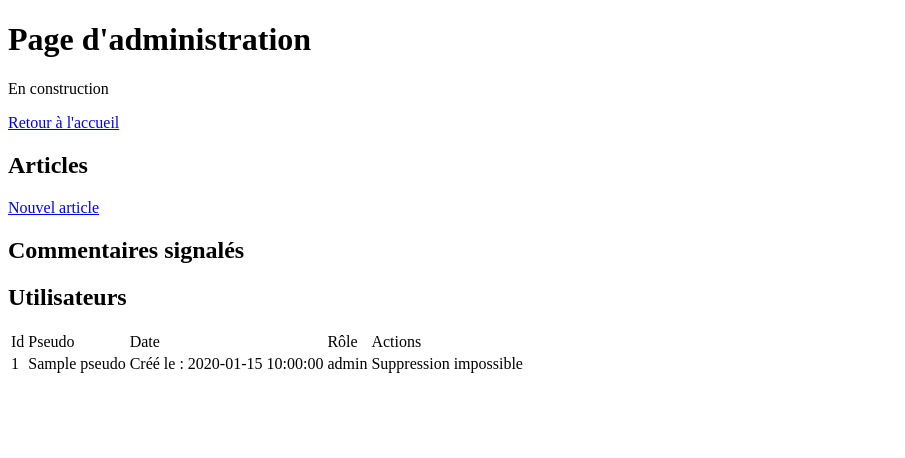
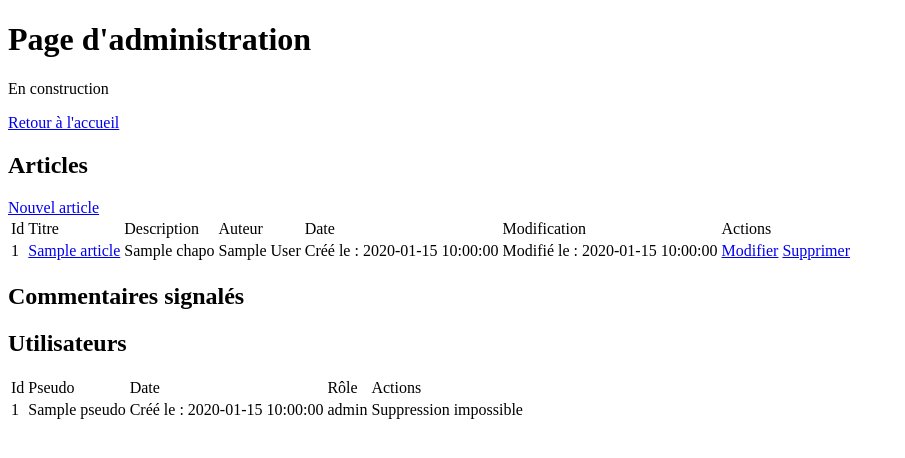
Before and after one commit to LeZellus/xipel-blog, a PHP site: template templates/administration.php in a window 1280 px wide. Shown: the top 458 px of the page, without its empty margins (0-905 px from the left). Run offline with PHP 8.4, Linux system fonts and the light colour scheme; the template is opened without the code that fills it: most values are stand-ins (such as "Sample title", 1, 10 or a date in 2020); data that the repository does not hold is empty.

Commit message:
feat(admin): show articles on admin panel

```diff
--- a/templates/administration.php
+++ b/templates/administration.php
@@ -1,4 +1,8 @@
 <?php $this->title = 'Administration'; ?>
+
+<?= $this->session->show('create_article'); ?>
+<?= $this->session->show('edit_article'); ?>
+<?= $this->session->show('delete_article'); ?>
 
 <h1>Page d'administration</h1>
 <p>En construction</p>
@@ -6,6 +10,36 @@
 
 <h2>Articles</h2>
 <a href="../public/index.php?route=addArticle">Nouvel article</a>
+
+<table>
+    <tr>
+        <td>Id</td>
+        <td>Titre</td>
+        <td>Description</td>
+        <td>Auteur</td>
+        <td>Date</td>
+        <td>Modification</td>
+        <td>Actions</td>
+    </tr>
+    <?php
+    foreach ($articles as $article) {
+    ?>
+        <tr>
+            <td><?= htmlspecialchars($article->getId()); ?></td>
+            <td><a href="../public/index.php?route=article&articleId=<?= htmlspecialchars($article->getId()); ?>"><?= htmlspecialchars($article->getTitle()); ?></a></td>
+            <td><?= htmlspecialchars($article->getChapo()); ?></td>
+            <td><?= htmlspecialchars($article->getAuthor()); ?></td>
+            <td>Créé le : <?= htmlspecialchars($article->getCreatedAt()); ?></td>
+            <td>Modifié le : <?= htmlspecialchars($article->getUpdatedAt()); ?></td>
+            <td>
+                <a href="../public/index.php?route=editArticle&articleId=<?= $article->getId(); ?>">Modifier</a>
+                <a href="../public/index.php?route=deleteArticle&articleId=<?= $article->getId(); ?>">Supprimer</a>
+            </td>
+        </tr>
+    <?php
+    }
+    ?>
+</table>
 
 <h2>Commentaires signalés</h2>
 
--- a/templates/home.php
+++ b/templates/home.php
@@ -16,7 +16,6 @@ if ($this->session->get('pseudo')) {
     <a href="../public/index.php?route=profile">Profil</a>
     <?php if ($this->session->get('role') === 'admin') { ?>
         <a href="../public/index.php?route=administration">Administration</a>
-        <a href="../public/index.php?route=addArticle">Ajouter un article</a>
     <?php } ?>
 <?php
 } else {
```
Also changed, not shown: src/controller/BackController.php (+6 -4 lines).
